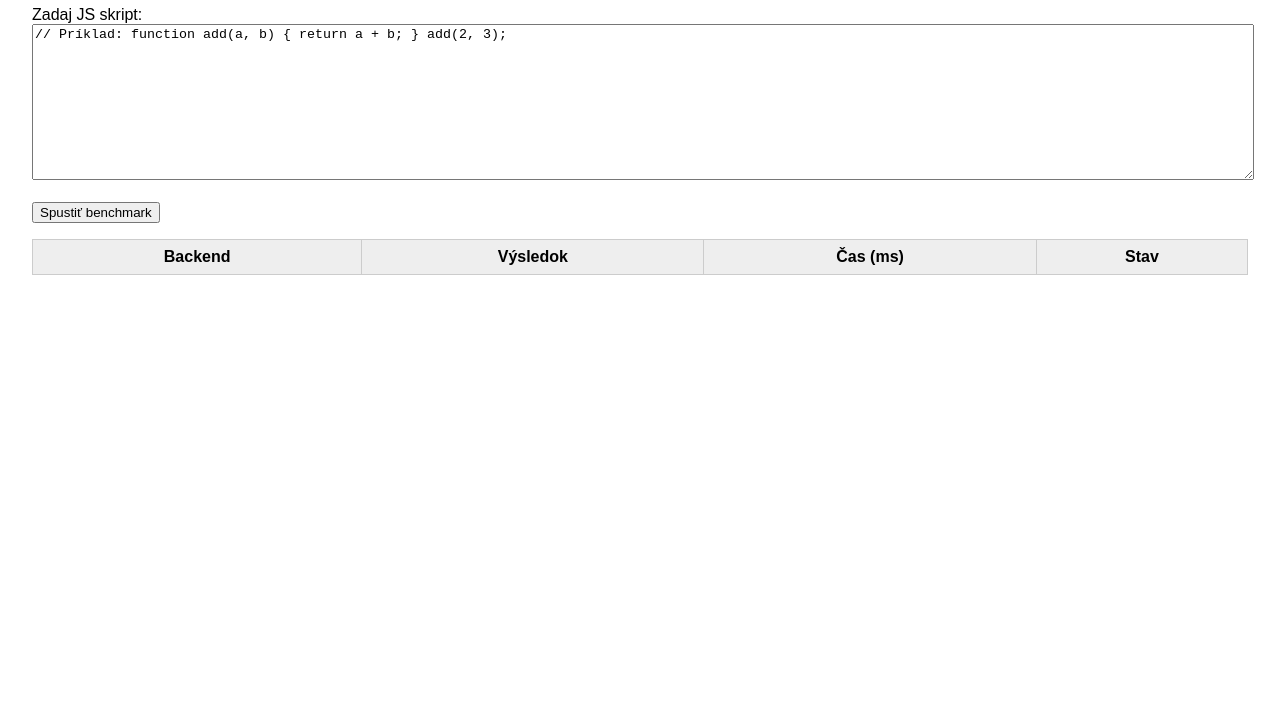
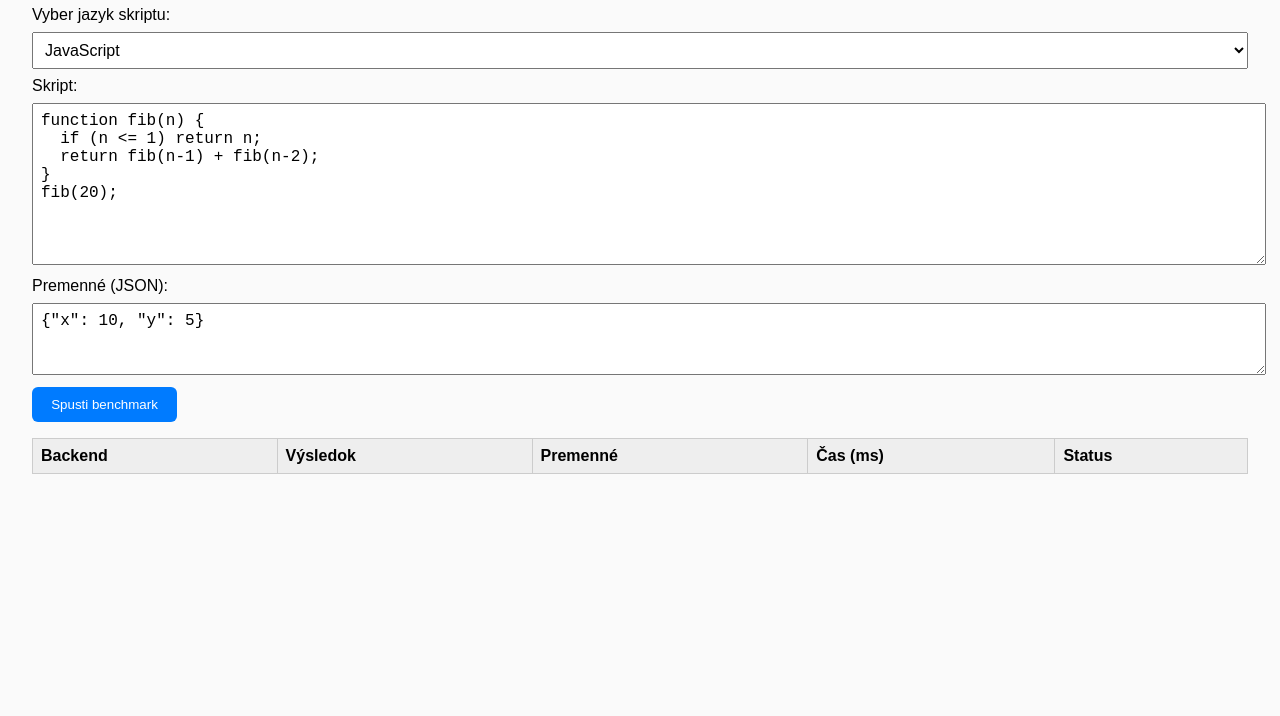
Before and after one commit to Jan0Fu/Multi-Backend-Dynamic-Method-Invocation-Benchmark, a plain HTML site: page index.html in a window 1280 px wide. Shown: the part 84-800 px from the top of the page. Drawn offline with Linux system fonts and the light colour scheme.

Commit message:
feat: add variable input to frontend for dynamic script execution

```diff
--- a/index.html
+++ b/index.html
@@ -1,46 +1,48 @@
 <!DOCTYPE html>
-<html lang="en">
+<html lang="sk">
 <head>
   <meta charset="UTF-8">
-  <title>Dynamic Methods Benchmark</title>
+  <title>Dynamické volanie metód - Benchmark</title>
   <style>
-    body {
-      font-family: sans-serif;
-      margin: 2rem;
-    }
-    textarea {
-      width: 100%;
-      height: 150px;
-    }
-    table {
-      margin-top: 1rem;
-      width: 100%;
-      border-collapse: collapse;
-    }
-    th, td {
-      padding: 8px 12px;
-      border: 1px solid #ccc;
-    }
-    th {
-      background-color: #eee;
-    }
+    body { font-family: sans-serif; margin: 2rem; background: #fafafa; }
+    textarea, select, input { width: 100%; margin: 0.5rem 0; padding: 0.5rem; font-size: 1rem; }
+    button { padding: 0.6rem 1.2rem; background: #007bff; color: white; border: none; border-radius: 6px; cursor: pointer; }
+    button:hover { background: #0056b3; }
+    table { border-collapse: collapse; width: 100%; margin-top: 1rem; }
+    th, td { border: 1px solid #ccc; padding: 0.5rem; text-align: left; }
+    th { background: #eee; }
   </style>
 </head>
 <body>
-  <h1>Script Benchmark Across Backends</h1>
+  <h1>Dynamické volanie metód - Benchmark</h1>
 
-  <label for="script">Zadaj JS skript:</label>
-  <textarea id="script">// Príklad: function add(a, b) { return a + b; } add(2, 3);</textarea>
-  <br><br>
-  <button onclick="runBenchmark()">Spustiť benchmark</button>
+  <label for="language">Vyber jazyk skriptu:</label>
+  <select id="language">
+    <option value="js">JavaScript</option>
+    <option value="python">Python</option>
+    <option value="groovy">Groovy</option>
+  </select>
+
+  <label for="script">Skript:</label>
+  <textarea id="script" rows="8">function fib(n) {
+  if (n <= 1) return n;
+  return fib(n-1) + fib(n-2);
+}
+fib(20);</textarea>
+
+  <label for="variables">Premenné (JSON):</label>
+  <textarea id="variables" rows="3">{"x": 10, "y": 5}</textarea>
+
+  <button onclick="runBenchmark()">Spusti benchmark</button>
 
   <table id="results">
     <thead>
       <tr>
         <th>Backend</th>
         <th>Výsledok</th>
+        <th>Premenné</th>
         <th>Čas (ms)</th>
-        <th>Stav</th>
+        <th>Status</th>
       </tr>
     </thead>
     <tbody></tbody>
@@ -48,13 +50,25 @@
 
   <script>
     const endpoints = [
-      { name: "Java (GraalVM)", url: "http://localhost:8080/java/run-js" },
-      { name: ".NET (Jint)", url: "http://localhost:5181/api/js" },
-      { name: "Node.js (V8)", url: "http://localhost:3000/node/run-js" }
+      { name: "Java (GraalVM)", url: "http://localhost:8080/java/run" },
+      { name: ".NET (Jint)", url: "http://localhost:5181/api/run" },
+      { name: "Node.js (V8)", url: "http://localhost:3001/run" },
+      { name: "Python backend", url: "http://localhost:8000/python/run" }
     ];
 
     async function runBenchmark() {
+      const language = document.getElementById('language').value;
       const script = document.getElementById('script').value;
+      const variablesInput = document.getElementById('variables').value;
+
+      let variables = {};
+      try {
+        variables = JSON.parse(variablesInput);
+      } catch (e) {
+        alert("Neplatný JSON formát v premenných!");
+        return;
+      }
+
       const tbody = document.querySelector('#results tbody');
       tbody.innerHTML = '';
 
@@ -62,6 +76,7 @@
         const row = document.createElement('tr');
         row.innerHTML = `
           <td>${backend.name}</td>
+          <td>...</td>
           <td>...</td>
           <td>...</td>
           <td>Čaká sa</td>
@@ -72,17 +87,19 @@
           const response = await fetch(backend.url, {
             method: "POST",
             headers: { "Content-Type": "application/json" },
-            body: JSON.stringify({ script })
+            body: JSON.stringify({ language, script, variables })
           });
 
           const data = await response.json();
           row.cells[1].innerText = data.result ?? '(žiadny)';
-          row.cells[2].innerText = data.durationMs ?? '?';
-          row.cells[3].innerText = response.ok ? 'OK' : 'Chyba';
+          row.cells[2].innerText = data.variables ? JSON.stringify(data.variables) : '-';
+          row.cells[3].innerText = data.durationMs ?? '?';
+          row.cells[4].innerText = response.ok ? 'OK' : 'Chyba';
         } catch (err) {
           row.cells[1].innerText = '-';
           row.cells[2].innerText = '-';
-          row.cells[3].innerText = 'Zlyhalo';
+          row.cells[3].innerText = '-';
+          row.cells[4].innerText = 'Zlyhalo';
         }
       }
     }
```
